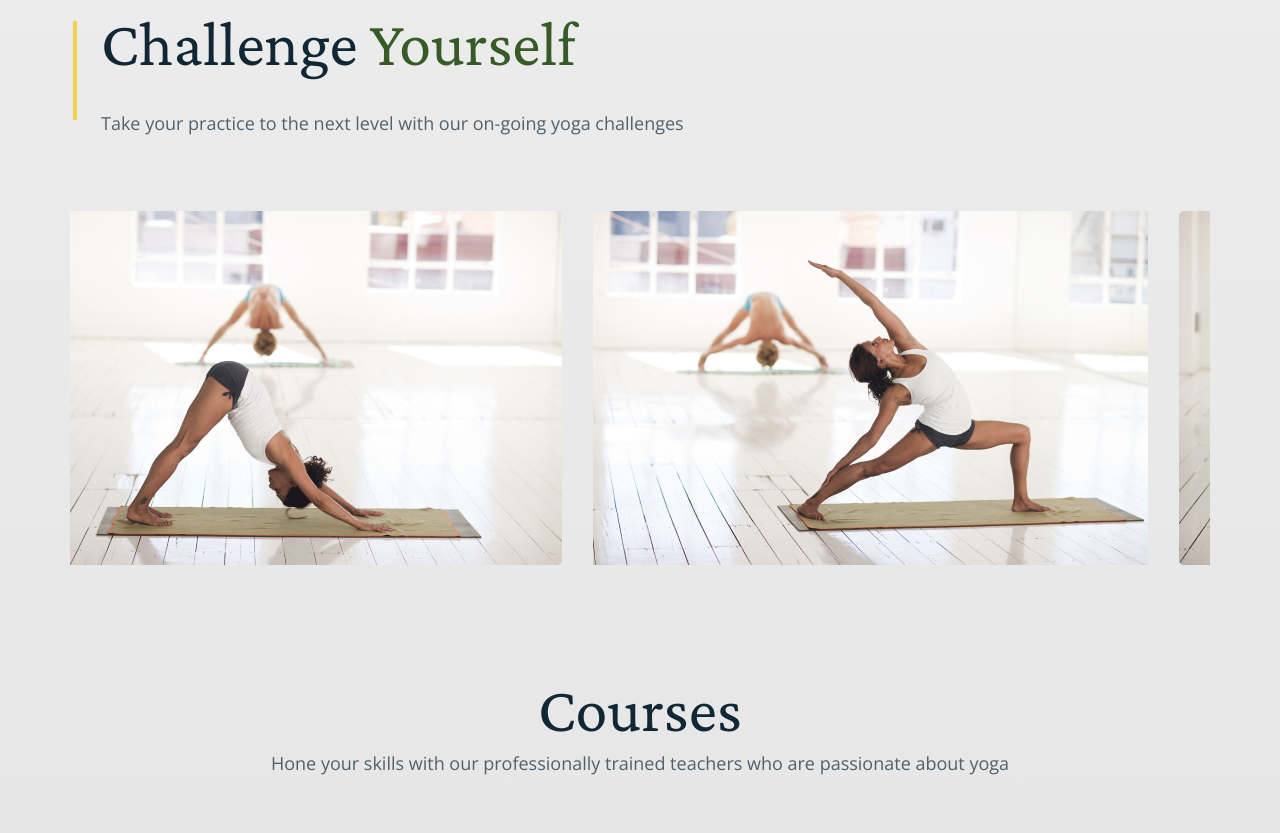
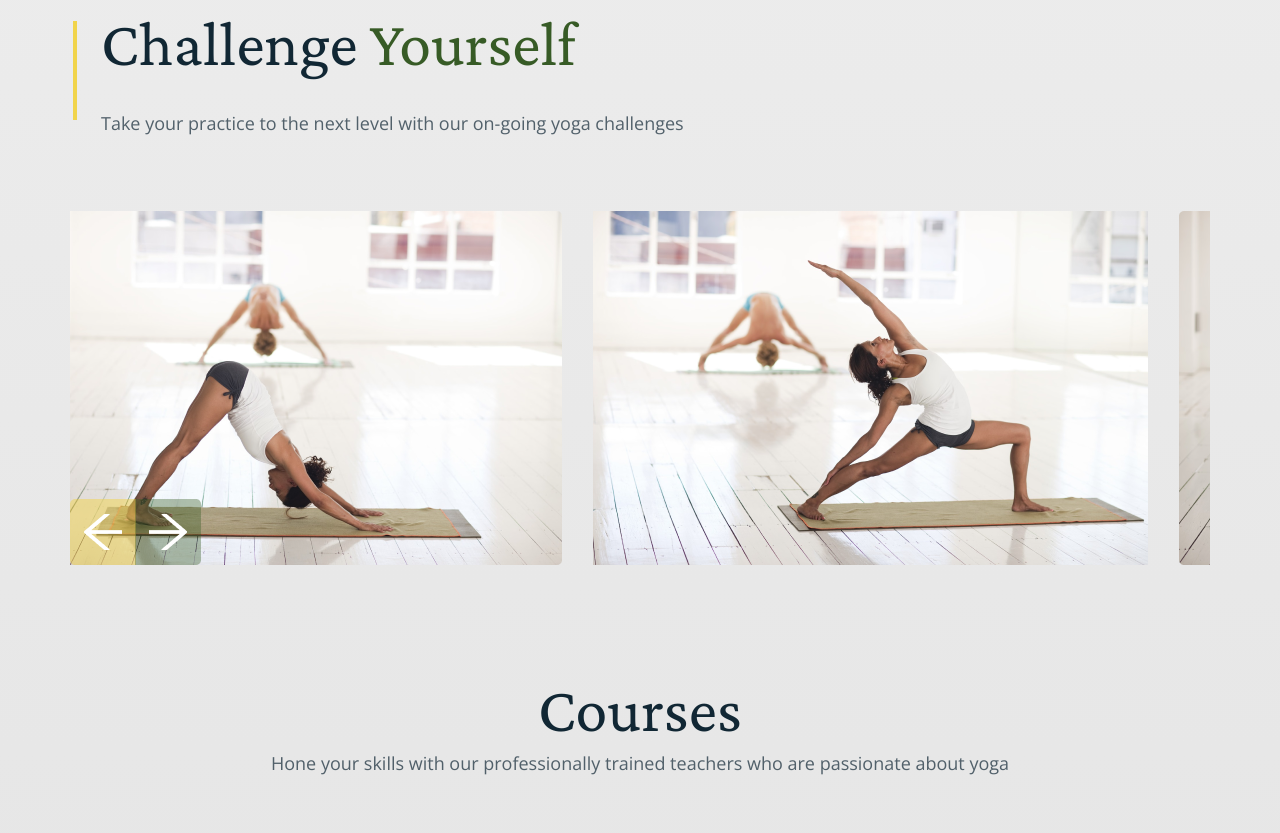
Before and after one commit to deviatovae/landing-page_yoga, a plain HTML site: page index.html in a window 1280 px wide. Shown: the part 2396-3229 px from the top of the page. Drawn offline with nearby package versions, Linux system fonts and the light colour scheme; no server answers.

Commit message:
fixed paths of slider's buttons images 2

```diff
--- a/css/styles.css
+++ b/css/styles.css
@@ -725,6 +725,8 @@ a:active {
     position: relative;
     width: 100%;
     min-width: 0;
+    display: flex !important;
+    flex-direction: row;
 }
 .challenge__slider .slick-arrow {
     position: absolute;
@@ -736,11 +738,11 @@ a:active {
 }
 .challenge__slider .slick-arrow.slick-prev{
     left: 0;
-    background: url("img/challenge/arrow-left.png") 0 0 / 100% no-repeat;
+    background: url("../img/challenge/arrow-left.png") 0 0 / 100% no-repeat;
 }
 .challenge__slider .slick-arrow.slick-next{
     right: 88.5%;
-    background: url("img/challenge/arrow-right.png") 0 0 / 100% no-repeat;
+    background: url("../img/challenge/arrow-right.png") 0 0 / 100% no-repeat;
 }
 
 /*________COURSES______________________________________________________________________________________*/
```
